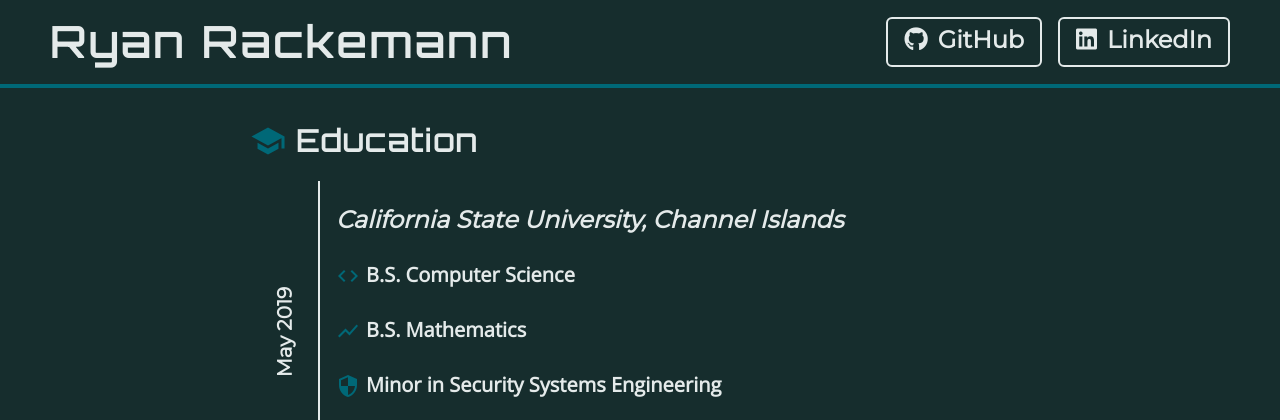
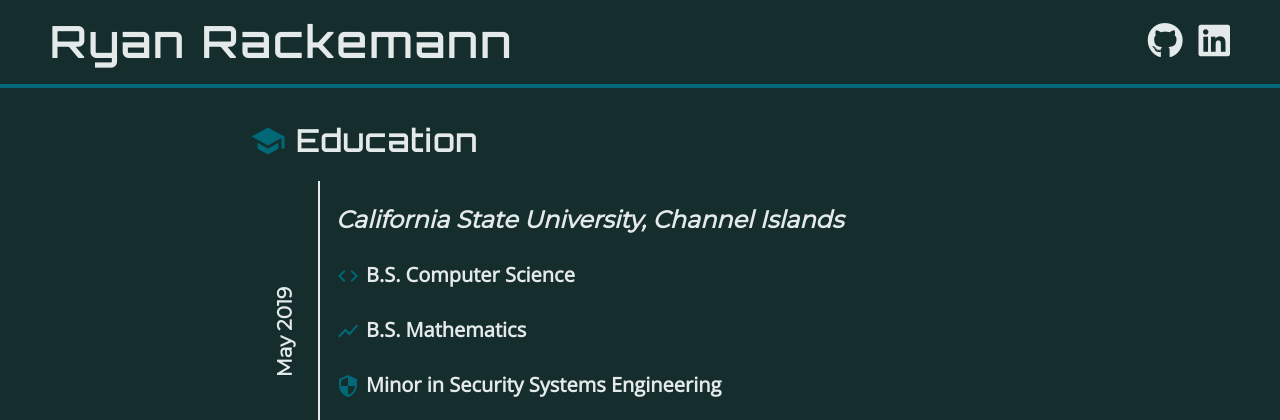
Before and after one commit to ryanrackemann/ryanrackemann.github.io, a PHP site: page / in a window 1280 px wide. Shown: the top 420 px of the page. Run offline with PHP 8.4, Linux system fonts and the light colour scheme.

Commit message:
updated icons to be links

```diff
--- a/css/style.css
+++ b/css/style.css
@@ -90,10 +90,12 @@ i {
 a i {
      color: var(--white);
 }
+.externals a i {
+     font-size: 36px;
+}
 i.fab {
-     margin-right: 10px;
      font-size: 24px;
-     padding-bottom: 6px;
+     padding-bottom: 3px;
 }
 h2 > i.material-icons {
      font-size: 36px;
@@ -109,7 +111,7 @@ h3 > i.material-icons, h4 > i.material-icons {
 header {
      display: inline-grid;
      grid-template-areas: 'title externals';
-     grid-template-columns: 1fr 1fr;
+     grid-template-columns: 600px 1fr;
      align-items: center;
      width: 100%;
 }
@@ -132,19 +134,13 @@ header {
 }
 
 .externals a {
-     display: block;
-     padding: 8px 16px;
-     border-radius: 6px;
      text-decoration: none;
-     font-size: 24px;
-     font-weight: bold;
      text-align: center;
-     border: solid 2px var(--white);
      background-color: var(--black);
      color: var(--white);
 }
-.externals a:hover {
-     background-color: var(--blue);
+.externals a:hover i {
+     color: var(--blue);
 }
 
 .GitHub {
@@ -227,7 +223,7 @@ footer {
      font-weight: bold;
 }
 
-@media only screen and (min-width: 700px) {
+@media only screen and (min-width: 750px) {
      footer, main > * { padding: 16px 75px; }
 }
 @media only screen and (min-width: 900px) {
--- a/index.html
+++ b/index.html
@@ -16,10 +16,10 @@
                </div>
                <div class="externals">
                     <div class="GitHub">
-                         <a target="_blank" href="https://github.com/ryanrackemann"><i class="fab fa-github"></i>GitHub</a>
+                         <a target="_blank" href="https://github.com/ryanrackemann"><i class="fab fa-github"></i></a>
                     </div>
                     <div class="LinkedIn">
-                         <a target="_blank" href="https://www.linkedin.com/in/ryan-rackemann-8a9a49153" class="LinkedIn"><i class="fab fa-linkedin"></i>LinkedIn</a>
+                         <a target="_blank" href="https://www.linkedin.com/in/ryan-rackemann-8a9a49153" class="LinkedIn"><i class="fab fa-linkedin"></i></a>
                     </div>
                </div>
           </header>
```
